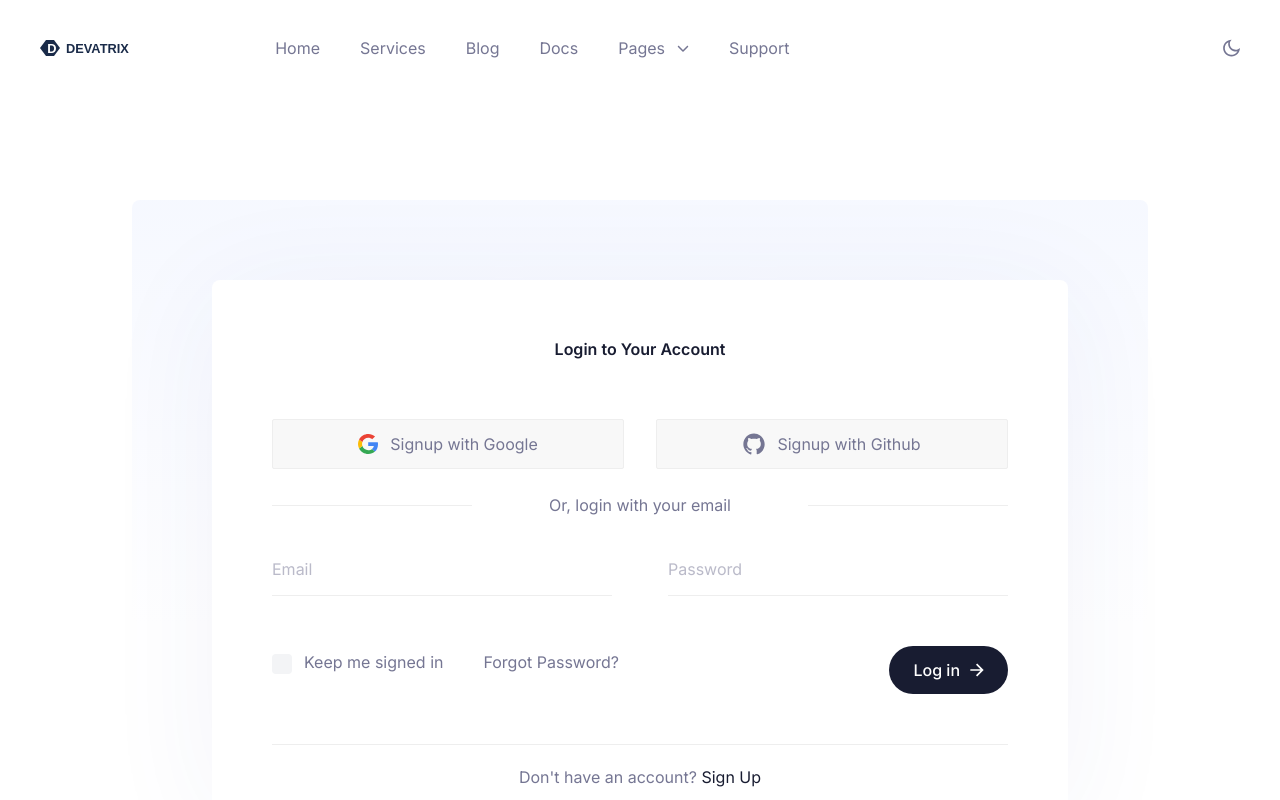
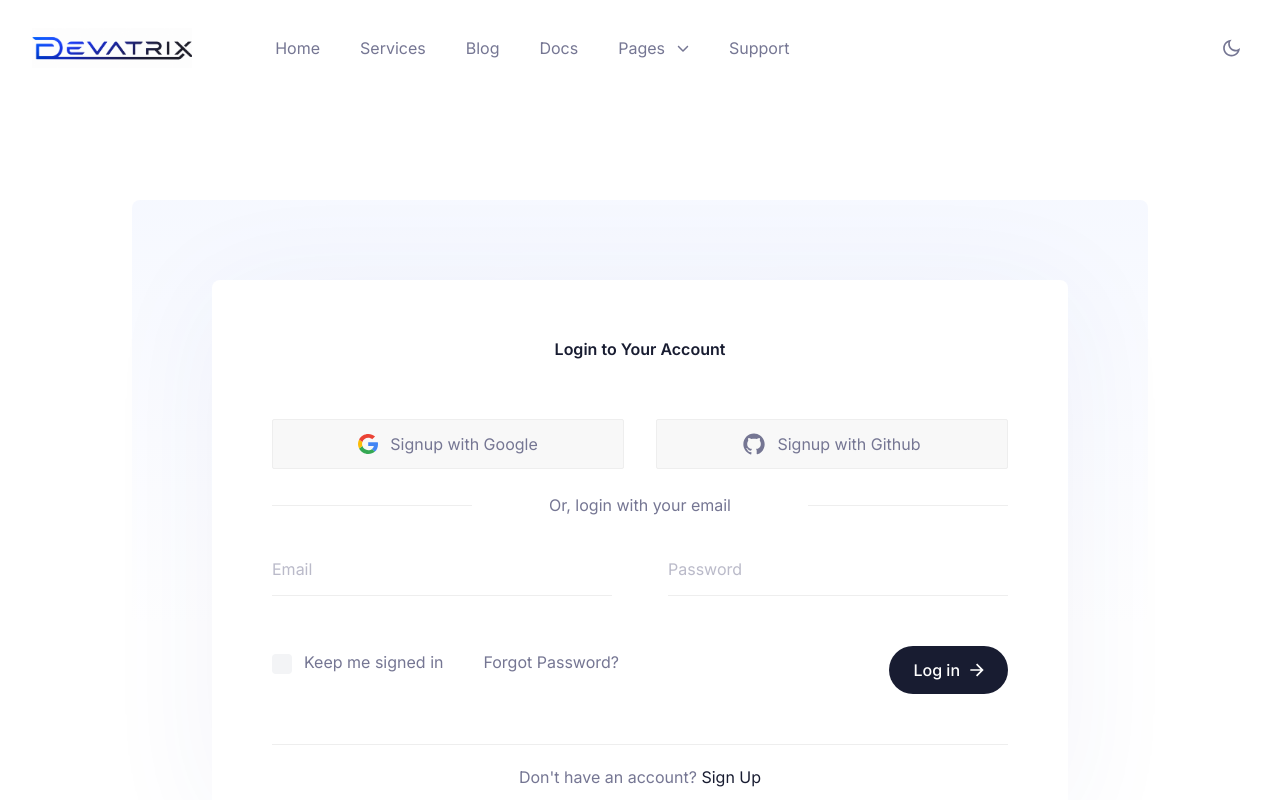
Before and after one commit to hassanmustafa008/devatrix, a Next.js app: page /auth/signin in a window 1280 px wide. Shown: the top 800 px of the page. Built offline with nearby package versions, Linux system fonts and the light colour scheme.

Commit message:
navbar-logo-updated

```diff
--- a/components/Header/index.tsx
+++ b/components/Header/index.tsx
@@ -32,30 +32,30 @@ const Header = () => {
 
   return (
     <header
-      className={`fixed left-0 top-0 z-99999 w-full py-7 ${
+      className={`fixed top-0 left-0 z-99999 w-full py-7 ${
         stickyMenu
           ? "bg-white py-4! shadow-sm transition duration-100 dark:bg-black"
           : ""
       }`}
     >
-      <div className="relative mx-auto max-w-c-1390 items-center justify-between px-4 md:px-8 xl:flex 2xl:px-0">
+      <div className="max-w-c-1390 relative mx-auto items-center justify-between px-4 md:px-8 xl:flex 2xl:px-0">
         <div className="flex w-full items-center justify-between xl:w-1/4">
-          <a href="/">
+          <a href="/" className="block flex h-10 items-center overflow-hidden">
             <Image
-              src="/images/logo/logo-dark-new.svg"
+              src="/images/logo/logo-light_2.png"
               alt="logo"
-              width={119.03}
-              height={30}
-              className="hidden w-full dark:block"
-              style={{ height: "40px" }}
+              width={160}
+              height={50}
+              priority
+              className="hidden h-16 w-auto scale-115 object-contain dark:block"
             />
             <Image
-              src="/images/logo/logo-light-new.svg"
+              src="/images/logo/logo-light_2.png"
               alt="logo"
-              width={119.03}
-              height={30}
-              className="w-full dark:hidden"
-              style={{ height: "40px" }}
+              width={160}
+              height={50}
+              priority
+              className="block h-16 w-auto scale-115 object-contain dark:hidden"
             />
           </a>
 
@@ -68,29 +68,29 @@ const Header = () => {
             <span className="relative block h-5.5 w-5.5 cursor-pointer">
               <span className="absolute right-0 block h-full w-full">
                 <span
-                  className={`relative left-0 top-0 my-1 block h-0.5 rounded-sm bg-black delay-0 duration-200 ease-in-out dark:bg-white ${
+                  className={`relative top-0 left-0 my-1 block h-0.5 rounded-sm bg-black delay-0 duration-200 ease-in-out dark:bg-white ${
                     !navigationOpen ? "w-full! delay-300" : "w-0"
                   }`}
                 ></span>
                 <span
-                  className={`relative left-0 top-0 my-1 block h-0.5 rounded-sm bg-black delay-150 duration-200 ease-in-out dark:bg-white ${
-                    !navigationOpen ? "delay-400 w-full!" : "w-0"
+                  className={`relative top-0 left-0 my-1 block h-0.5 rounded-sm bg-black delay-150 duration-200 ease-in-out dark:bg-white ${
+                    !navigationOpen ? "w-full! delay-400" : "w-0"
                   }`}
                 ></span>
                 <span
-                  className={`relative left-0 top-0 my-1 block h-0.5 rounded-sm bg-black delay-200 duration-200 ease-in-out dark:bg-white ${
+                  className={`relative top-0 left-0 my-1 block h-0.5 rounded-sm bg-black delay-200 duration-200 ease-in-out dark:bg-white ${
                     !navigationOpen ? "w-full! delay-500" : "w-0"
                   }`}
                 ></span>
               </span>
               <span className="du-block absolute right-0 h-full w-full rotate-45">
                 <span
-                  className={`absolute left-2.5 top-0 block h-full w-0.5 rounded-sm bg-black delay-300 duration-200 ease-in-out dark:bg-white ${
+                  className={`absolute top-0 left-2.5 block h-full w-0.5 rounded-sm bg-black delay-300 duration-200 ease-in-out dark:bg-white ${
                     !navigationOpen ? "h-0! delay-0" : "h-full"
                   }`}
                 ></span>
                 <span
-                  className={`delay-400 absolute left-0 top-2.5 block h-0.5 w-full rounded-sm bg-black duration-200 ease-in-out dark:bg-white ${
+                  className={`absolute top-2.5 left-0 block h-0.5 w-full rounded-sm bg-black delay-400 duration-200 ease-in-out dark:bg-white ${
                     !navigationOpen ? "h-0! delay-200" : "h-0.5"
                   }`}
                 ></span>
@@ -104,7 +104,7 @@ const Header = () => {
         <div
           className={`invisible h-0 w-full items-center justify-between xl:visible xl:flex xl:h-auto xl:w-full ${
             navigationOpen &&
-            "navbar visible! mt-4 h-auto max-h-[400px] rounded-md bg-white p-7.5 shadow-solid-5 dark:bg-blacksection xl:h-auto xl:p-0 xl:shadow-none xl:dark:bg-transparent"
+            "navbar shadow-solid-5 dark:bg-blacksection visible! mt-4 h-auto max-h-[400px] rounded-md bg-white p-7.5 xl:h-auto xl:p-0 xl:shadow-none xl:dark:bg-transparent"
           }`}
         >
           <nav>
@@ -115,12 +115,12 @@ const Header = () => {
                     <>
                       <button
                         onClick={() => setDropdownToggler(!dropdownToggler)}
-                        className="flex cursor-pointer items-center justify-between gap-3 hover:text-primary"
+                        className="hover:text-primary flex cursor-pointer items-center justify-between gap-3"
                       >
                         {menuItem.title}
                         <span>
                           <svg
-                            className="h-3 w-3 cursor-pointer fill-waterloo group-hover:fill-primary"
+                            className="fill-waterloo group-hover:fill-primary h-3 w-3 cursor-pointer"
                             xmlns="http://www.w3.org/2000/svg"
                             viewBox="0 0 512 512"
                           >
```
Also changed, not shown: public/images/logo/logo-light_2.png (added).
